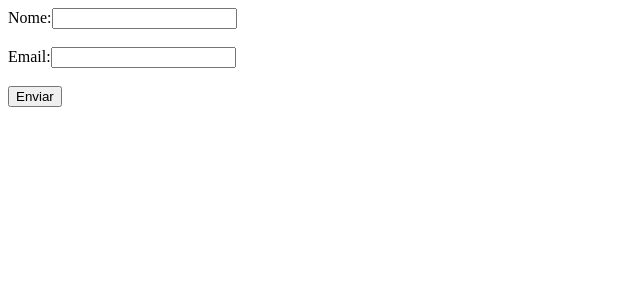
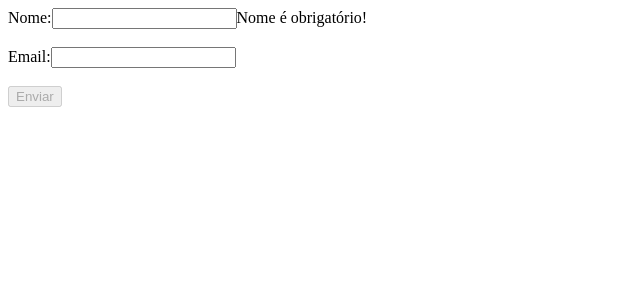
Before and after one commit to cesarlucasjunior/first-angular-cli, an Angular app: page / in a window 1280 px wide. Shown: the top 300 px of the page, without its empty margins (0-640 px from the left). Built offline with nearby package versions, Linux system fonts and the light colour scheme.

Commit message:
Implementação de validações com angular

```diff
--- a/src/app/app.component.html
+++ b/src/app/app.component.html
@@ -28,16 +28,18 @@
 <h1>Lista recuperada de comentários: </h1>
 <app-comment></app-comment>
 -->
-<form>
+<form #form="ngForm">
   <div>
     <label for="name">Nome:</label>
-    <input type="text" id="name" name="name">
+    <input type="text" id="name" name="name" [(ngModel)]="name" #nameVerify="ngModel" required>
+    <span *ngIf="nameVerify.invalid">Nome é obrigatório!</span>
   </div>
   <br/>
   <div>
     <label for="email">Email:</label>
-    <input type="text" id="email" name="email">
+    <input type="text" id="email" name="email" [(ngModel)]="binding" #emailVerify="ngModel" email>
+    <span *ngIf="emailVerify.invalid">E-mail está inválido!</span>
   </div>
   <br/>
-  <button type="submit">Enviar</button>
+  <button type="submit" [disabled]="!form.valid">Enviar</button>
 </form>
```
